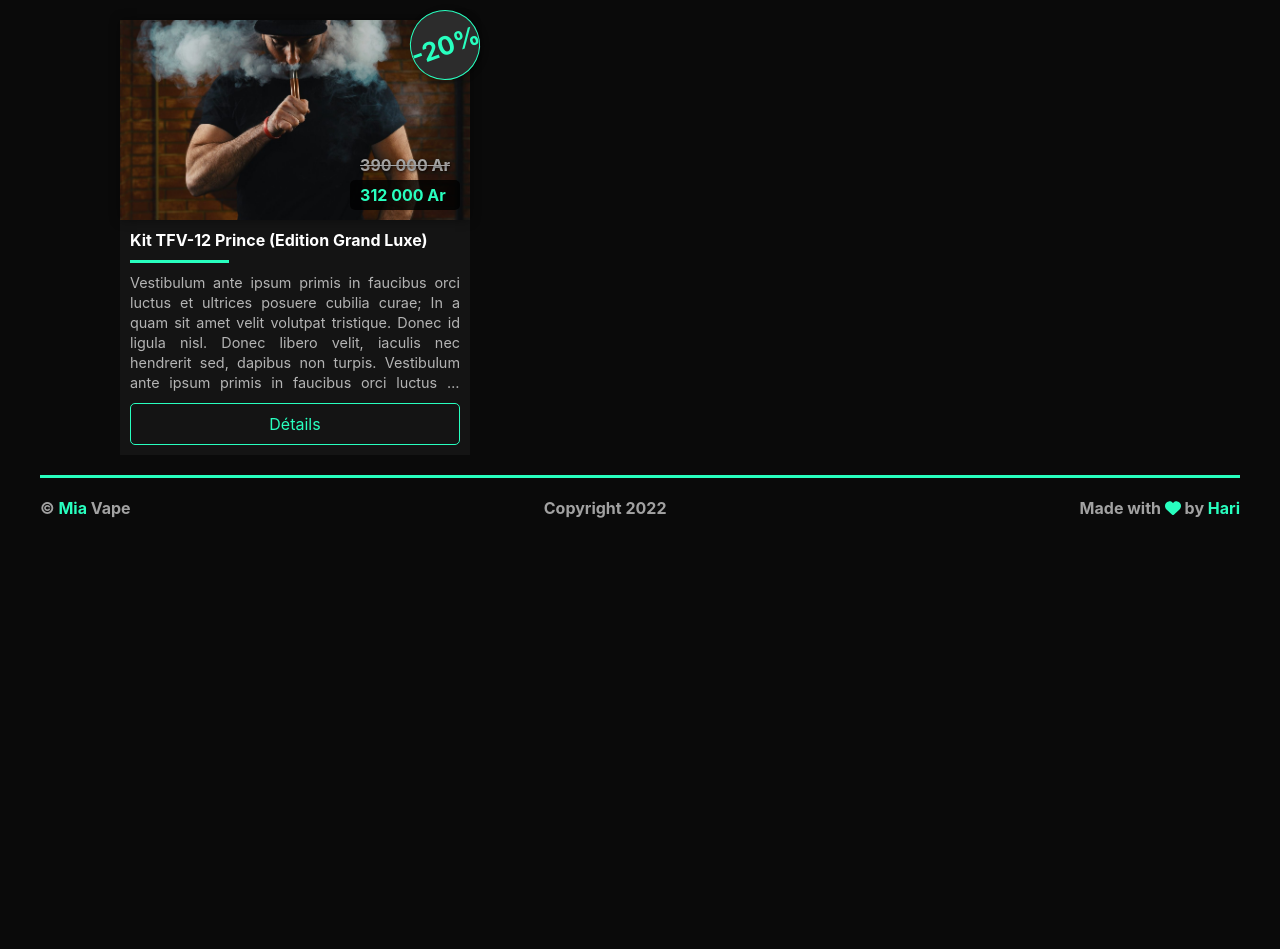
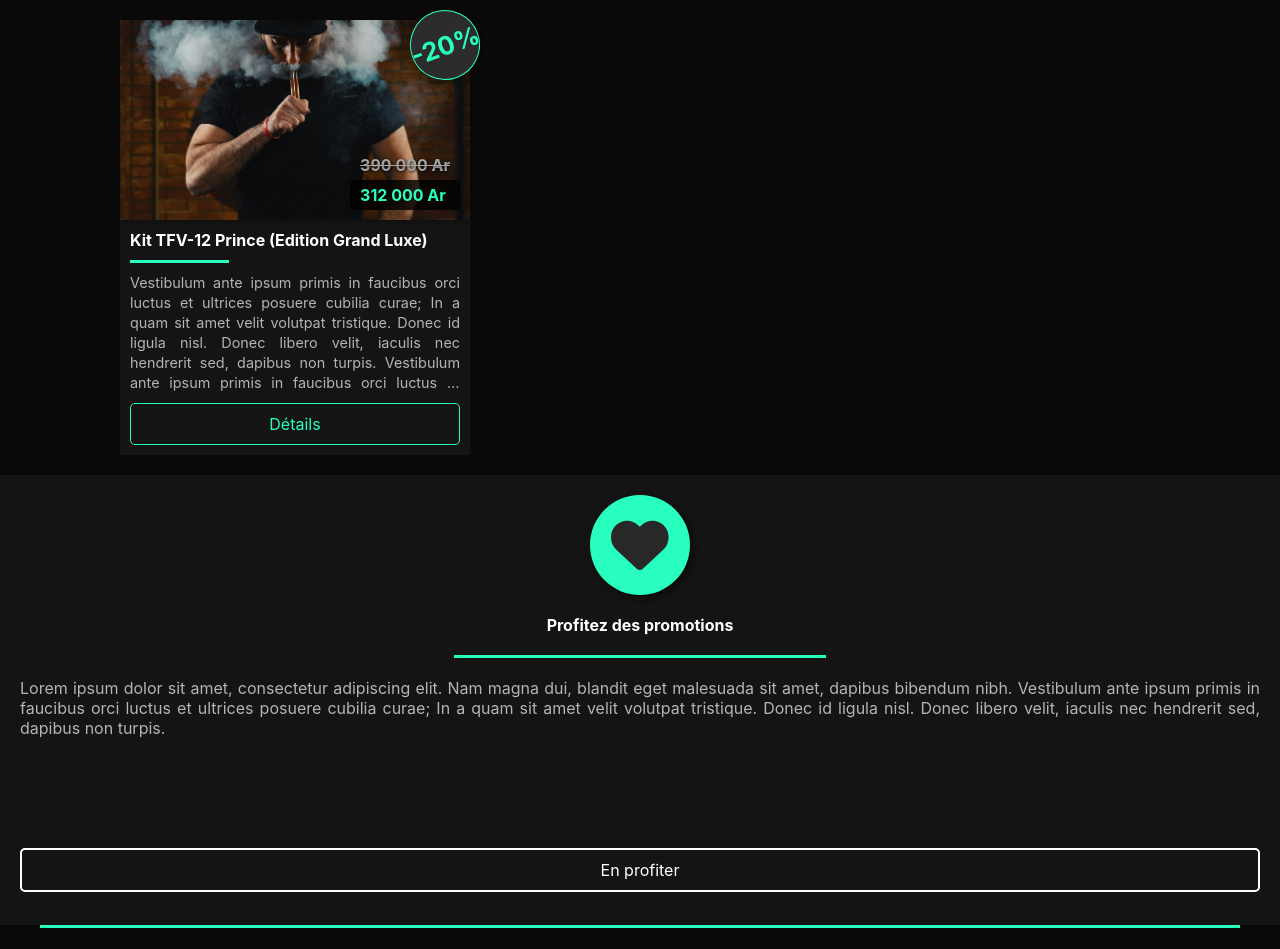
Before and after one commit to Manjaka13/mia-vape, a Next.js app: page / in a window 1280 px wide. Shown: the top 949 px of the page. Before the commit the page ends 800 px from the top, so only its background shows below. Built offline with nearby package versions, Linux system fonts and the light colour scheme.

Commit message:
add about card

```diff
--- /dev/null
+++ b/components/Card/AboutCard.jsx
@@ -0,0 +1,22 @@
+import React from "react";
+import { FontAwesomeIcon as Icon } from "@fortawesome/react-fontawesome";
+
+/**
+ * About card
+ */
+
+const AboutCard = ({ icon, title, button, link, children }) => (
+	<article className="about-card">
+		<div className="about-card__icon">
+			<Icon icon={icon} />
+		</div>
+		<h3 className="about-card__title">{title}</h3>
+		<div className="about-card__separator bg-theme"></div>
+		<p className="about-card__text">{children}</p>
+		<a className="about-card__link" href={link || "#0"}>
+			{button}
+		</a>
+	</article>
+);
+
+export default AboutCard;
--- a/pages/index.js
+++ b/pages/index.js
@@ -2,7 +2,9 @@
 // import Navigation from "components/Navigation/Navigation";
 // import CoverHome from "components/CoverHome";
 import ShopCard from "components/Card/ShopCard";
+import AboutCard from "components/Card/AboutCard";
 import Footer from "components/Footer";
+import { faHeart } from "@fortawesome/free-solid-svg-icons";
 
 /**
  * Home page
@@ -11,6 +13,18 @@
 const HomePage = () => (
 	<Fragment>
 		<ShopCard />
+		<AboutCard
+			icon={faHeart}
+			title="Profitez des promotions"
+			button="En profiter"
+			link="#0"
+		>
+			Lorem ipsum dolor sit amet, consectetur adipiscing elit. Nam magna dui,
+			blandit eget malesuada sit amet, dapibus bibendum nibh. Vestibulum ante ipsum
+			primis in faucibus orci luctus et ultrices posuere cubilia curae; In a quam
+			sit amet velit volutpat tristique. Donec id ligula nisl. Donec libero velit,
+			iaculis nec hendrerit sed, dapibus non turpis.
+		</AboutCard>
 		<Footer />
 	</Fragment>
 );
--- /dev/null
+++ b/styles/card/about-card.scss
@@ -0,0 +1,65 @@
+/**
+ * About card component styles
+ */
+
+.about-card {
+	height: 450px;
+	background: rgb(20, 20, 20);
+	transition: all 0.4s ease-out;
+	box-shadow: 0px 0px 30px rgba(0, 0, 0, 0.3);
+	padding: 20px;
+	box-sizing: border-box;
+	text-align: center;
+
+	&:hover {
+		background: rgb(40, 40, 40);
+		transform: translateY(-20px);
+	}
+
+	&__title {
+		color: white;
+		text-align: center;
+		padding: 20px 0;
+	}
+
+	&__separator {
+		width: 30%;
+		height: 3px;
+		margin: auto;
+		margin-bottom: 20px;
+	}
+
+	&__text {
+		color: rgb(180, 180, 180);
+		text-align: justify;
+		padding-bottom: 20px;
+		height: 170px;
+		overflow: hidden;
+	}
+
+	&__icon {
+		width: 100px;
+		height: 100px;
+		border-radius: 100px;
+		background: #28ffbf;
+		margin: auto;
+		box-shadow: 3px 3px 7px rgb(10, 10, 10);
+		display: flex;
+		justify-content: center;
+		align-items: center;
+		font-size: 3.6em;
+		color: rgb(40, 40, 40);
+	}
+
+	&__link {
+		display: block;
+		border: 2px white solid;
+		color: white;
+		border-radius: 5px;
+		padding: 10px 20px;
+		transition: all 0.2s ease-out;
+		&:hover {
+			background: rgb(10, 10, 10);
+		}
+	}
+}
--- a/styles/global.scss
+++ b/styles/global.scss
@@ -5,6 +5,7 @@
 @import "styles/form/dropdown.scss";
 @import "styles/cover-home.scss";
 @import "styles/card/shop-card.scss";
+@import "styles/card/about-card.scss";
 @import "styles/footer.scss";
 
 * {
```
